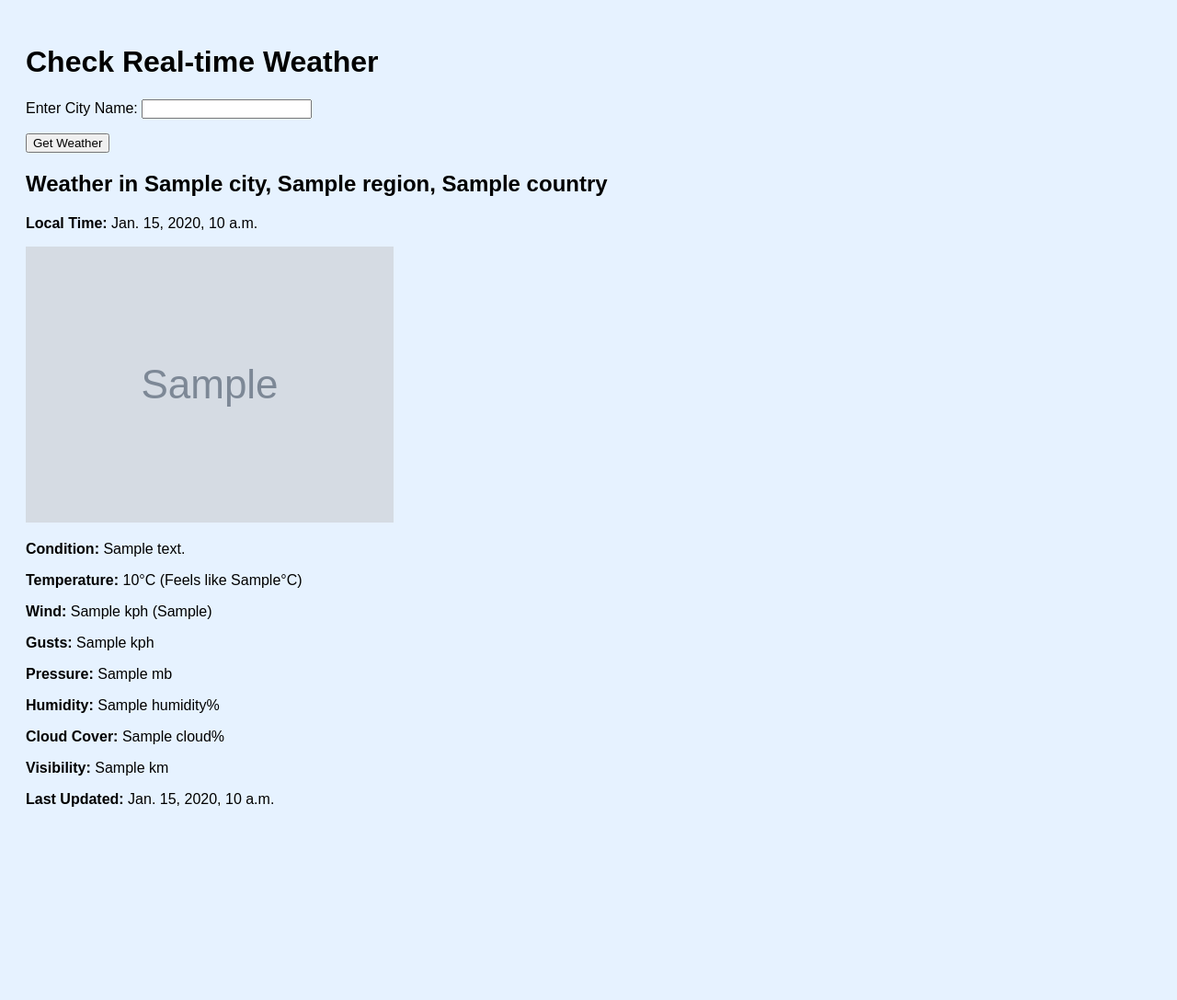
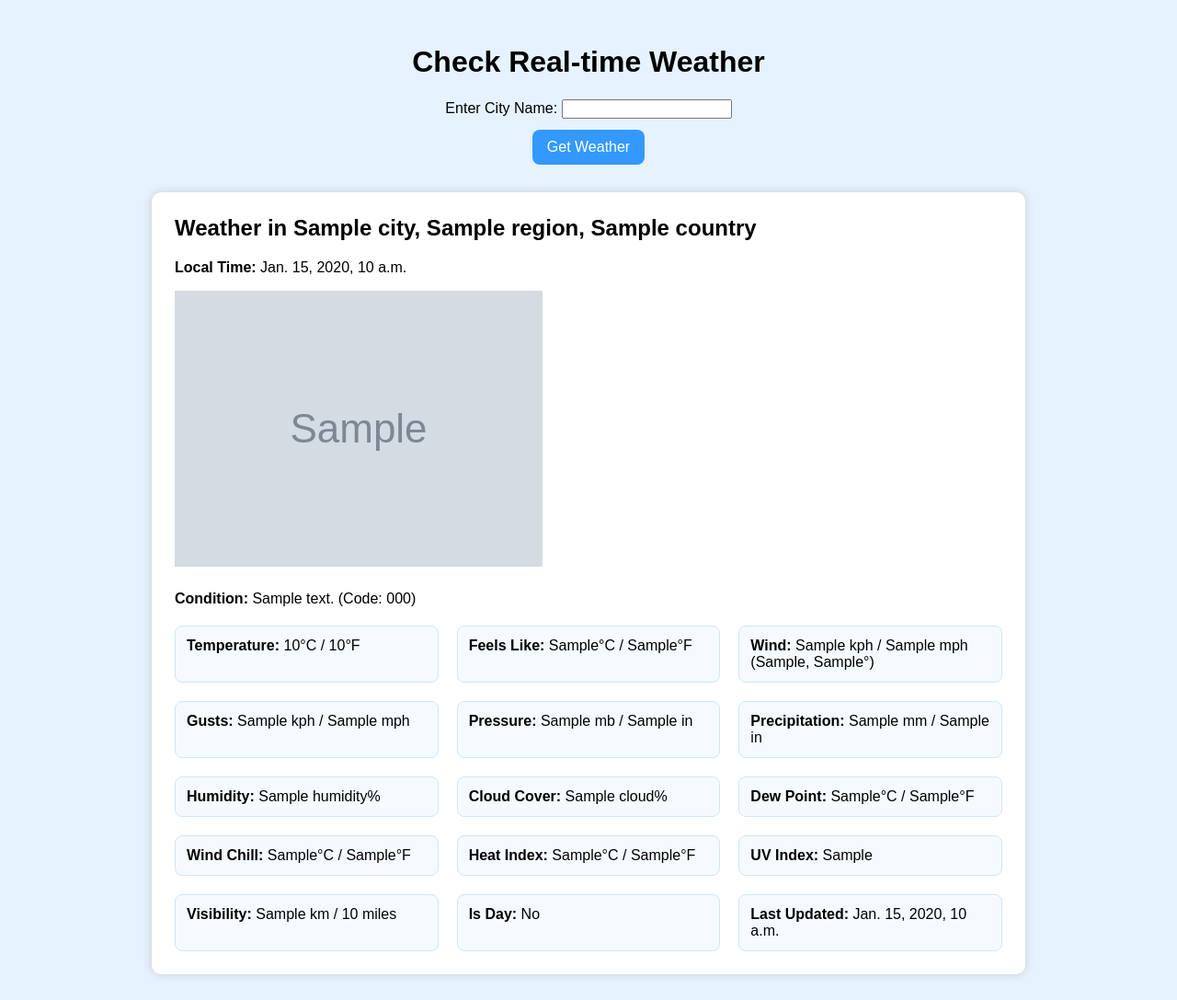
Before and after one commit to koustav-B/Meteomonitor2.0, a Django app: template weather/templates/weather/weather.html in a window 1280 px wide. Shown: the whole page at 92% size. Before the commit the page ends 877 px from the top, so only its background shows below. Run offline with Django 5.2, Linux system fonts and the light colour scheme; tables that the repository leaves empty hold one stand-in row (values such as "Sample post"); the template is opened without the code that fills it: values that come from a table or form of the project are taken from there, most other values are stand-ins (such as "Sample title", 1, 10 or a date in 2020); grey boxes marked "Sample" are stand-in pictures; parts of the project's set-up code (start-up, migrations or seed data) failed here and were passed over.

Commit message:
first commit

```diff
--- a/weather/templates/weather/weather.html
+++ b/weather/templates/weather/weather.html
@@ -3,34 +3,116 @@
 <head>
     <title>Weather App</title>
     <style>
-        body { font-family: Arial; background: #e6f2ff; padding: 20px; }
-        form { margin-bottom: 20px; }
-        .weather-box { background: #fff; padding: 20px; border-radius: 10px; box-shadow: 0 0 10px #ccc; }
+        body {
+            font-family: Arial, sans-serif;
+            background: #e6f2ff;
+            padding: 20px;
+        }
+
+        .form-wrapper {
+            display: flex;
+            flex-direction: column;
+            align-items: center;
+            justify-content: center;
+            margin-bottom: 30px;
+        }
+
+        form {
+            display: flex;
+            flex-direction: column;
+            align-items: center;
+            gap: 12px;
+        }
+
+        form p {
+            margin: 0;
+            text-align: center;
+        }
+
+        button {
+            padding: 10px 16px;
+            font-size: 16px;
+            background: #3399ff;
+            color: white;
+            border: none;
+            border-radius: 8px;
+            cursor: pointer;
+        }
+
+        button:hover {
+            background-color: #267acc;
+        }
+
+        .weather-box {
+            background: #fff;
+            padding: 25px;
+            border-radius: 10px;
+            box-shadow: 0 0 10px #ccc;
+            max-width: 900px;
+            margin: auto;
+        }
+
+        .weather-box h2 {
+            margin-top: 0;
+        }
+
+        .weather-box img {
+            vertical-align: middle;
+            margin-bottom: 10px;
+        }
+
+        .weather-grid {
+            display: grid;
+            grid-template-columns: repeat(auto-fit, minmax(280px, 1fr));
+            gap: 20px;
+            margin-top: 20px;
+        }
+
+        .weather-grid div {
+            background-color: #f5faff;
+            padding: 12px;
+            border-radius: 8px;
+            border: 1px solid #d0e6f7;
+        }
     </style>
 </head>
 <body>
+
+    <div class="form-wrapper">
         <h1>Check Real-time Weather</h1>
         <form method="post">
             {% csrf_token %}
             {{ form.as_p }}
             <button type="submit">Get Weather</button>
         </form>
+    </div>
 
     {% if weather_info %}
+    <div class="weather-box">
         <h2>Weather in {{ weather_info.city }}, {{ weather_info.region }}, {{ weather_info.country }}</h2>
         <p><strong>Local Time:</strong> {{ weather_info.local_time }}</p>
         <img src="{{ weather_info.condition_icon }}" alt="weather icon">
-    <p><strong>Condition:</strong> {{ weather_info.condition_text }}</p>
-    <p><strong>Temperature:</strong> {{ weather_info.temperature_c }}°C (Feels like {{ weather_info.feelslike_c }}°C)</p>
-    <p><strong>Wind:</strong> {{ weather_info.wind_kph }} kph ({{ weather_info.wind_dir }})</p>
-    <p><strong>Gusts:</strong> {{ weather_info.gust_kph }} kph</p>
-    <p><strong>Pressure:</strong> {{ weather_info.pressure_mb }} mb</p>
+        <p><strong>Condition:</strong> {{ weather_info.condition_text }} (Code: {{ weather_info.condition_code }})</p>
 
-    <p><strong>Humidity:</strong> {{ weather_info.humidity }}%</p>
-    <p><strong>Cloud Cover:</strong> {{ weather_info.cloud }}%</p>
+        <div class="weather-grid">
+            <div><strong>Temperature:</strong> {{ weather_info.temperature_c }}°C / {{ weather_info.temp_f }}°F</div>
+            <div><strong>Feels Like:</strong> {{ weather_info.feelslike_c }}°C / {{ weather_info.feelslike_f }}°F</div>
+            <div><strong>Wind:</strong> {{ weather_info.wind_kph }} kph / {{ weather_info.wind_mph }} mph ({{ weather_info.wind_dir }}, {{ weather_info.wind_degree }}°)</div>
+            <div><strong>Gusts:</strong> {{ weather_info.gust_kph }} kph / {{ weather_info.gust_mph }} mph</div>
+            <div><strong>Pressure:</strong> {{ weather_info.pressure_mb }} mb / {{ weather_info.pressure_in }} in</div>
+            <div><strong>Precipitation:</strong> {{ weather_info.precip_mm }} mm / {{ weather_info.precip_in }} in</div>
+            <div><strong>Humidity:</strong> {{ weather_info.humidity }}%</div>
+            <div><strong>Cloud Cover:</strong> {{ weather_info.cloud }}%</div>
+            <div><strong>Dew Point:</strong> {{ weather_info.dewpoint_c }}°C / {{ weather_info.dewpoint_f }}°F</div>
+            <div><strong>Wind Chill:</strong> {{ weather_info.windchill_c }}°C / {{ weather_info.windchill_f }}°F</div>
+            <div><strong>Heat Index:</strong> {{ weather_info.heatindex_c }}°C / {{ weather_info.heatindex_f }}°F</div>
+            <div><strong>UV Index:</strong> {{ weather_info.uv }}</div>
+            <div><strong>Visibility:</strong> {{ weather_info.vis_km }} km / {{ weather_info.vis_miles }} miles</div>
+            <div><strong>Is Day:</strong> {{ weather_info.is_day|yesno:"Yes,No" }}</div>
+            <div><strong>Last Updated:</strong> {{ weather_info.last_updated }}</div>
+        </div>
+    </div>
+    {% endif %}
 
-    <p><strong>Visibility:</strong> {{ weather_info.vis_km }} km</p>
-    <p><strong>Last Updated:</strong> {{ weather_info.last_updated }}</p>
-{% endif %}
 </body>
 </html>
```
Also changed, not shown: weather/models.py (+45 -17 lines), weather/views.py (+73 -39 lines), db.sqlite3, weather/migrations/0003_weatherdata_condition_code_weatherdata_dewpoint_c_and_more.py (added). Lines whose indentation alone changed are shown as unchanged.
